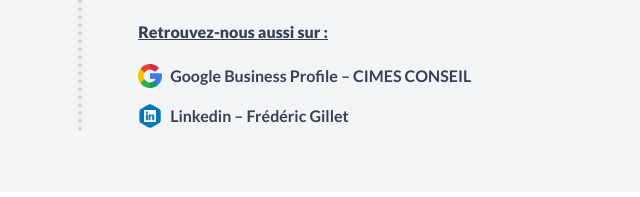
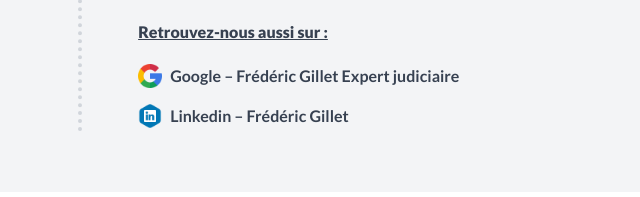
Before and after one commit to fpichegru/temp-cimesconseil-app, a website: page html/contact.html in a window 1280 px wide. Shown: the part 1217-1414 px from the top of the page, 542-1182 px from the left. Drawn offline with Linux system fonts and the light colour scheme.

Commit message:
Google Business Profile

```diff
--- a/html/contact.html
+++ b/html/contact.html
@@ -212,8 +212,11 @@
                            <span>
                             <p>
 
-                                <a href="https://maps.app.goo.gl/XNxfiJm1B2Ay79ST8" target="_blank" rel="noopener">
+                                <!-- <a href="https://maps.app.goo.gl/XNxfiJm1B2Ay79ST8" target="_blank" rel="noopener">
                                     Google Business Profile – CIMES CONSEIL
+                                </a> -->
+                                 <a href="https://share.google/YsjKIYHTjxTbwzqni" target="_blank" rel="noopener">
+                                    Google – Frédéric Gillet Expert judiciaire
                                 </a>
                                 </p>
 
```
